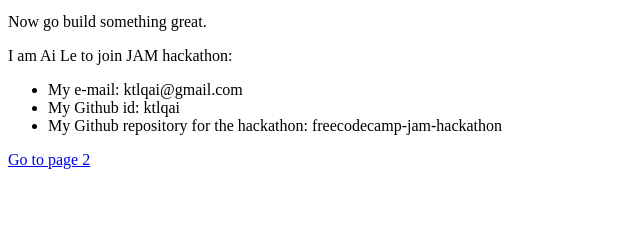
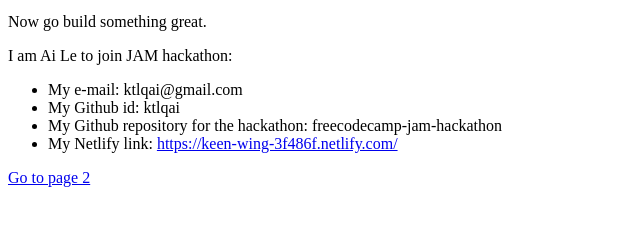
Before and after one commit to ktlqai/freecodecamp-jam-hackathon, a Gatsby site: page / in a window 1280 px wide. Shown: the part 101-326 px from the top of the page, without its empty margins (0-640 px from the left). Built offline with nearby package versions, Linux system fonts and the light colour scheme; Gatsby itself is replaced by a stand-in of ours.

Commit message:
edit - indexpage : add netlify link

```diff
--- a/src/pages/index.js
+++ b/src/pages/index.js
@@ -11,6 +11,7 @@
       <li>My e-mail: ktlqai@gmail.com</li>
       <li>My Github id: ktlqai</li>
       <li>My Github repository for the hackathon: freecodecamp-jam-hackathon</li>
+      <li>My Netlify link: <a href="https://keen-wing-3f486f.netlify.com/">https://keen-wing-3f486f.netlify.com/</a></li>
     </ul>
     <Link to="/page-2/">Go to page 2</Link>
   </div>
```
